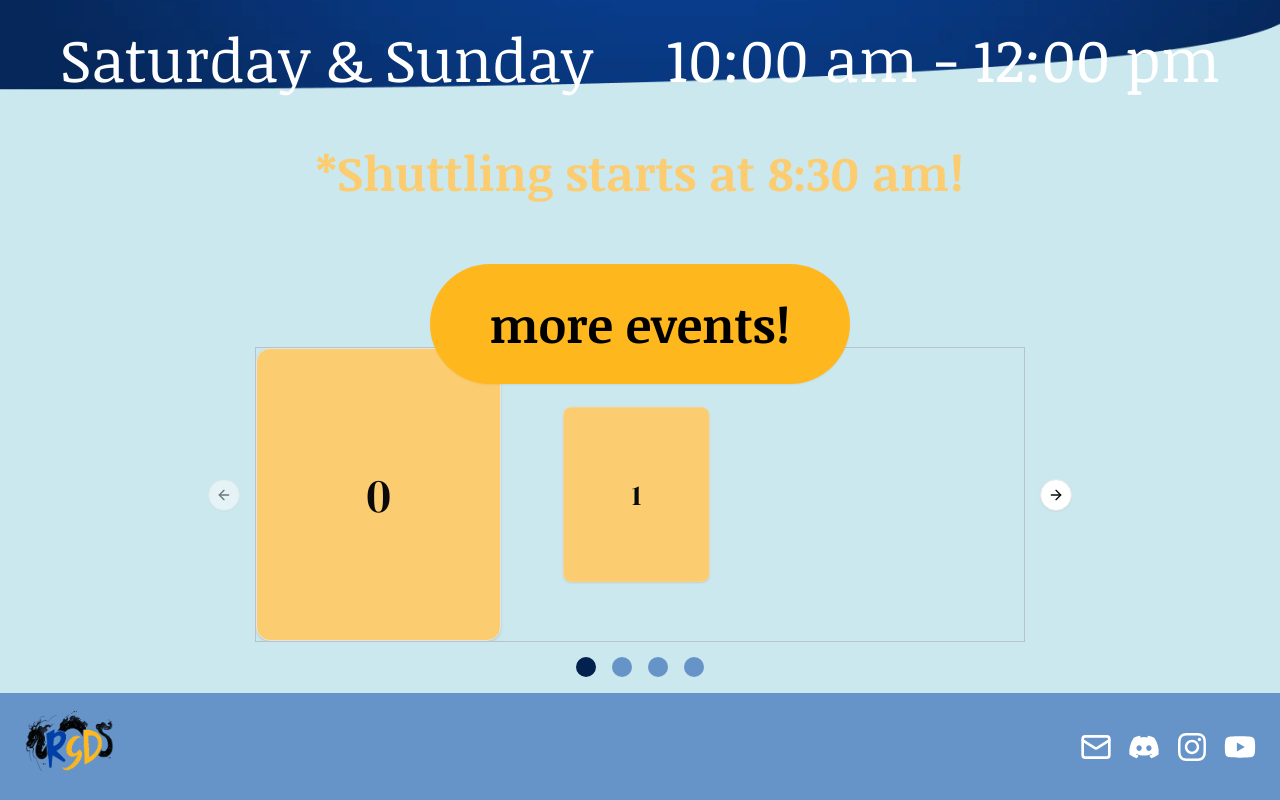
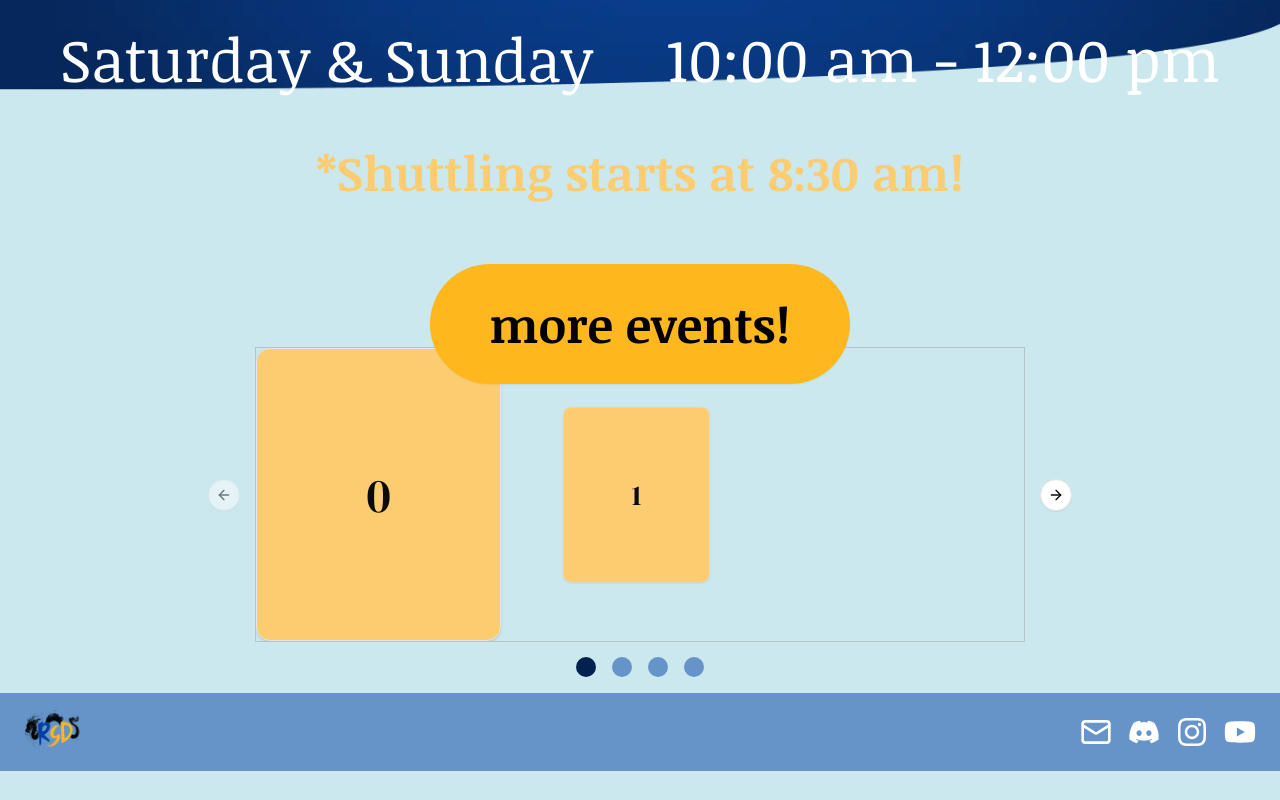
Before and after one commit to acm-ucr/rsd-website, a Next.js app: page / in a window 1280 px wide. Shown: the part 930-1730 px from the top of the page. After the commit the page ends 1701 px from the top, so only its background shows below. Built offline with nearby package versions, Linux system fonts and the light colour scheme.

Commit message:
fixed width and height to match the navbar

```diff
--- a/src/components/Footer.tsx
+++ b/src/components/Footer.tsx
@@ -7,17 +7,15 @@ import { footerLinks } from "@/data/FooterLinks";
 const Footer = () => {
   return (
     <div className="bg-rsd-mid-blue flex items-center justify-between px-6 py-4">
-      <Link href="/" className="transition-opacity hover:opacity-80">
-        <Image src={footerImage} alt="RSD Logo" width={100} height={50} />
+      <Link href="/" className="transition-opacity hover:opacity-80 w-1/20">
+        <Image src={footerImage} alt="RSD Logo" />
       </Link>
-
       <div className="flex space-x-4">
         {footerLinks.map(({ icon: Icon, url }, idx) => (
           <Link
             key={idx}
             href={url}
             target="_blank"
-            rel="noopener noreferrer"
             className="transition-transform hover:scale-110"
           >
             <Icon className="h-8 w-8 text-white" />
```
